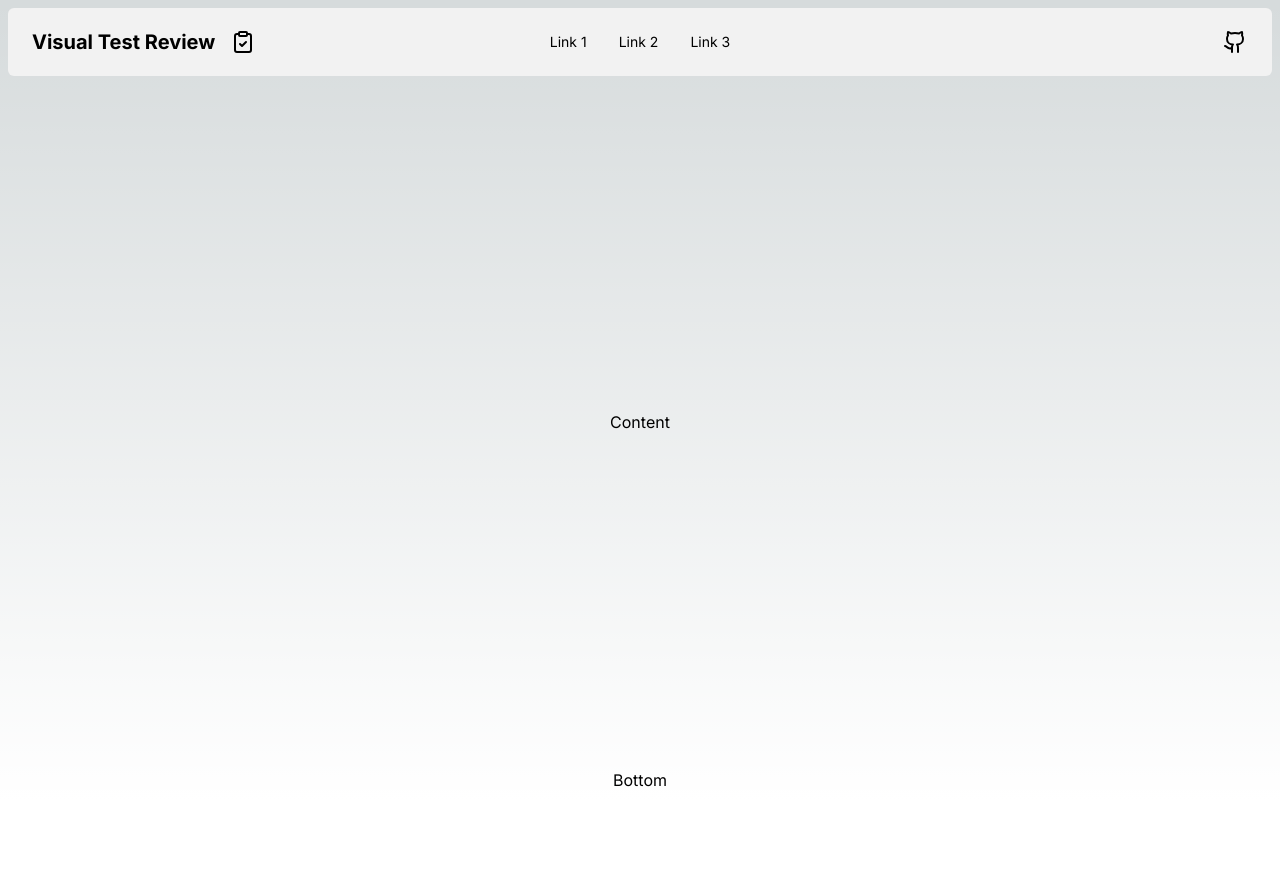
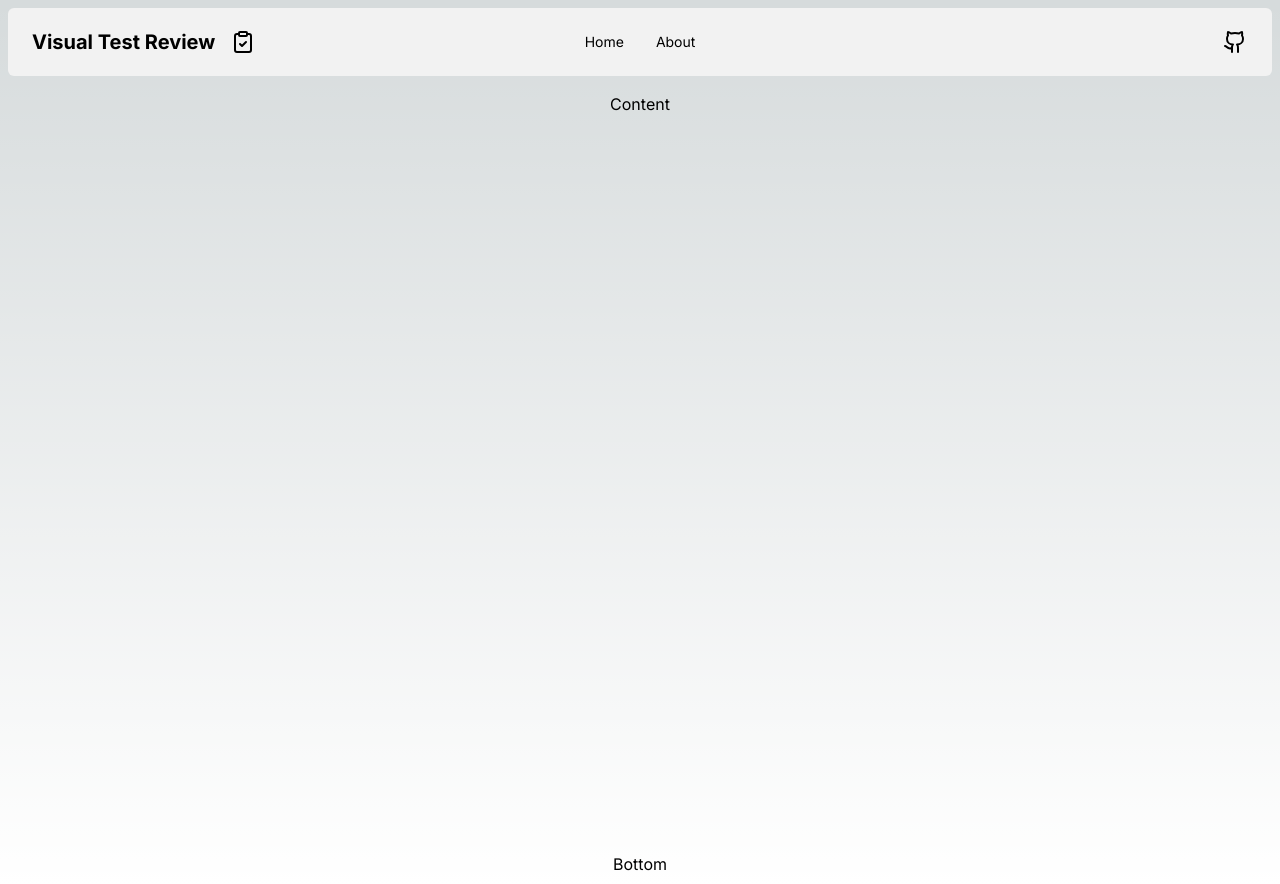
Before and after one commit to andreas-bauer/visual-test-review, a Next.js app in the folder frontend/: page / in a window 1280 px wide. Before the commit the page ends 800 px from the top, so only its background shows below. Built offline with nearby package versions, Linux system fonts and the light colour scheme.

Commit message:
Add navigation to about page
* move NavBar out of app/page to layout

```diff
--- a/frontend/app/compontens/navbar.tsx
+++ b/frontend/app/compontens/navbar.tsx
@@ -1,11 +1,11 @@
 'use client'
+import Link from 'next/link'
 import { LuGithub, LuClipboardCheck } from 'react-icons/lu'
 
 export default function Navbar() {
   const navItems: { id: number; text: string; link: string }[] = [
-    { id: 1, text: 'Link 1', link: '/link1' },
-    { id: 2, text: 'Link 2', link: '/link2' },
-    { id: 3, text: 'Link 3', link: '/link3' },
+    { id: 1, text: 'Home', link: '/' },
+    { id: 3, text: 'About', link: '/about' },
   ]
 
   return (
@@ -20,9 +20,7 @@ export default function Navbar() {
         <ul className='menu menu-horizontal px-1'>
           {navItems.map((item) => (
             <li key={item.id}>
-              <a onClick={() => console.log('nav to ' + item.link)}>
-                {item.text}
-              </a>
+              <Link href={item.link}>{item.text}</Link>
             </li>
           ))}
         </ul>
--- a/frontend/app/layout.tsx
+++ b/frontend/app/layout.tsx
@@ -1,6 +1,7 @@
 import type { Metadata } from 'next'
 import { Inter } from 'next/font/google'
 import './globals.css'
+import Navbar from './compontens/navbar'
 
 const inter = Inter({ subsets: ['latin'] })
 
@@ -16,7 +17,12 @@ export default function RootLayout({
 }>) {
   return (
     <html lang='en'>
-      <body className={inter.className}>{children}</body>
+      <body className={inter.className}>
+        <div className='p-2'>
+          <Navbar />
+        </div>
+        {children}
+      </body>
     </html>
   )
 }
--- a/frontend/app/page.tsx
+++ b/frontend/app/page.tsx
@@ -3,7 +3,6 @@ import Navbar from './compontens/navbar'
 export default function Home() {
   return (
     <main className='flex min-h-screen flex-col items-center justify-between p-2'>
-      <Navbar />
       <div>Content</div>
       <div>Bottom</div>
     </main>
```
